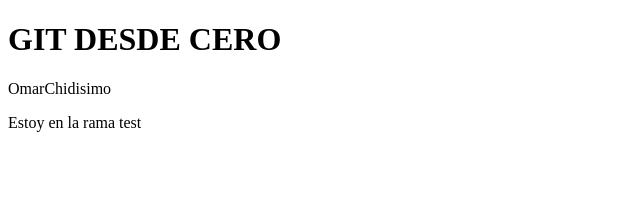
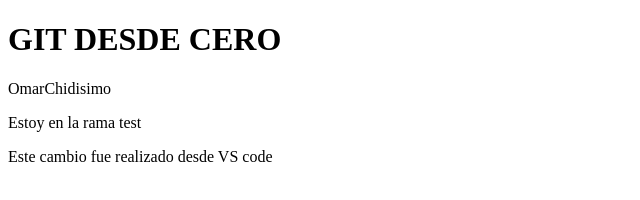
Before and after one commit to OmarMorales71/practicando-git, a plain HTML site: page index.html in a window 1280 px wide. Shown: the whole page, without its empty margins (0-640 px from the left). Drawn offline with Linux system fonts and the light colour scheme.

Commit message:
Primer commit desde VS code

```diff
--- a/index.html
+++ b/index.html
@@ -3,8 +3,7 @@
 
 <head>
     <meta charset="UTF-8">
-    <meta name="viewport" content="width=device-width, initial-scale=1.0">
-    <title>Practicando con GIT</title>
+    <title>Practicando con GIT desde VS Code</title>
 </head>
 
 <body>
@@ -14,6 +13,11 @@
     <section>
         <p>Estoy en la rama test</p>
     </section>
+    <div>
+        <p>
+            Este cambio fue realizado desde VS code
+        </p>
+    </div>
 </body>
 
 </html>
```
Also changed, not shown: 1 other file.
